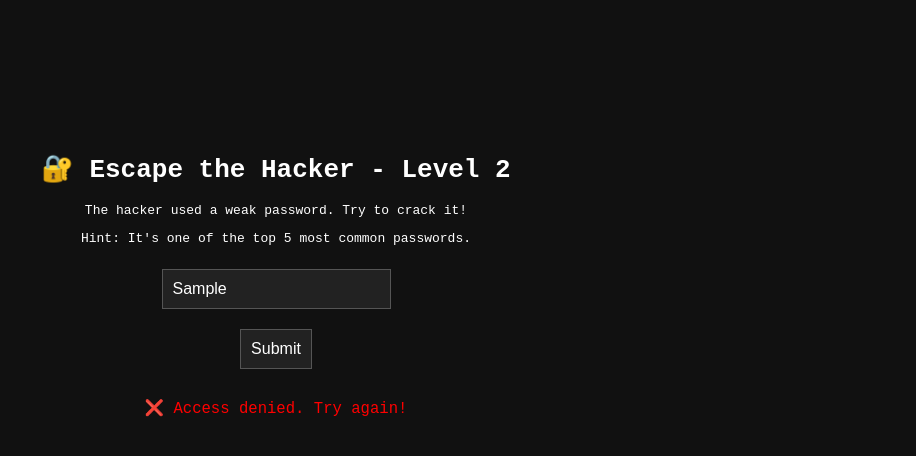
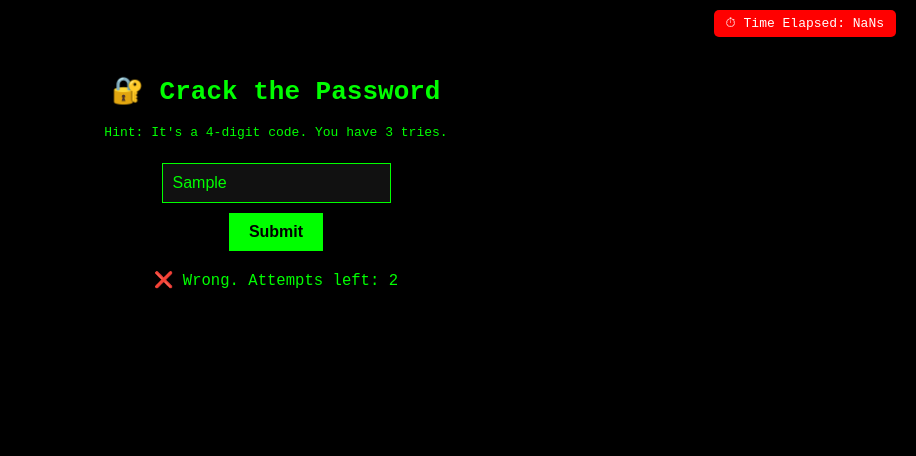
Before and after one commit to FANIZO/BREAK-ME-IF-YOU-CAN, a plain HTML site: page password.html in a window 1280 px wide. Both pictures are taken after typing "Sample" into the empty fields and a click on the button "Submit". Shown: the whole page, without its empty margins (364-1280 px from the left). Drawn offline with Linux system fonts and the light colour scheme.

Commit message:
Update password.html

```diff
--- a/password.html
+++ b/password.html
@@ -1,71 +1,98 @@
-
 <!DOCTYPE html>
-<html lang="en">
+<html>
 <head>
   <meta charset="UTF-8">
-  <title>Password Crack Challenge</title>
+  <title>Password Cracker</title>
   <style>
-    body { background-color: #111; color: white; font-family: monospace; text-align: center; padding-top: 10%; }
-    input, button {
+    body {
+      background-color: black;
+      color: lime;
+      font-family: monospace;
+      text-align: center;
+      padding-top: 50px;
+    }
+    input {
       padding: 10px;
+      background-color: #111;
+      color: lime;
+      border: 1px solid lime;
+      margin: 10px;
       font-size: 1em;
-      background-color: #222;
+    }
+    button {
+      padding: 10px 20px;
+      background-color: lime;
+      color: black;
+      font-weight: bold;
+      font-size: 1em;
+      border: none;
+      cursor: pointer;
+    }
+    #countdown {
+      position: fixed;
+      top: 10px;
+      right: 20px;
+      background: red;
       color: white;
-      border: 1px solid #555;
-      margin: 10px;
+      padding: 6px 12px;
+      font-size: 1em;
+      border-radius: 5px;
     }
-    #feedback { margin-top: 20px; font-size: 1.2em; }
+    #message {
+      margin-top: 20px;
+      font-size: 1.2em;
+    }
   </style>
-  <script src="https://www.gstatic.com/firebasejs/9.22.2/firebase-app-compat.js"></script>
-  <script src="https://www.gstatic.com/firebasejs/9.22.2/firebase-database-compat.js"></script>
 </head>
 <body>
 
-<h1>🔐 Escape the Hacker - Level 2</h1>
-<p>The hacker used a weak password. Try to crack it!</p>
-<p>Hint: It's one of the top 5 most common passwords.</p>
+<div id="countdown">⏱ Time Elapsed: <span id="timeElapsed">0</span>s</div>
 
-<input type="text" id="passwordInput" placeholder="Enter password guess">
+<h1>🔐 Crack the Password</h1>
+<p>Hint: It's a 4-digit code. You have 3 tries.</p>
+<input type="text" id="guess" placeholder="Enter 4-digit code" maxlength="4">
 <br>
 <button onclick="checkPassword()">Submit</button>
-<div id="feedback"></div>
+<div id="message"></div>
 
 <script>
+  const correctPassword = "4321";
+  let attempts = 3;
+  const hackerName = localStorage.getItem("hackerName");
 
-const firebaseConfig = {
-  apiKey: "AIzaSyB2GuAPJXgBHlE-11JpheX-KbH3593UR8A",
-  authDomain: "break-me-if-you-can.firebaseapp.com",
-  databaseURL: "https://break-me-if-you-can-default-rtdb.asia-southeast1.firebasedatabase.app",
-  projectId: "break-me-if-you-can",
-  storageBucket: "break-me-if-you-can.firebasestorage.app",
-  messagingSenderId: "801113986886",
-  appId: "1:801113986886:web:da0604ab81c15507d23747",
-  measurementId: "G-S10SSC53N0"
-};
-
-  firebase.initializeApp(firebaseConfig);
-  const db = firebase.database();
-  const name = localStorage.getItem("hackerName");
-
-  function updateProgress(level) {
-    if (name) db.ref("players/" + name).set({ level: level });
+  function checkPassword() {
+    const guess = document.getElementById("guess").value.trim();
+    if (guess === correctPassword) {
+      updateProgress(3, "Playing");
+      document.getElementById("message").textContent = "✅ Correct password! Moving to next level...";
+      setTimeout(() => {
+        window.location.href = "terminal.html";
+      }, 2000);
+    } else {
+      attempts--;
+      document.getElementById("message").textContent = `❌ Wrong. Attempts left: ${attempts}`;
+      if (attempts === 0) {
+        updateProgress(2, "Lost");
+        localStorage.setItem("gameFinished", "true");
+        window.location.href = "ransom.html";
+      }
+    }
   }
 
-  function checkPassword() {
-    const userInput = document.getElementById("passwordInput").value;
-    const feedback = document.getElementById("feedback");
-    if (userInput === "123456") {
-      updateProgress(2);
-      feedback.style.color = "lime";
-      feedback.textContent = "✅ Access granted! Proceeding to the next level...";
-      setTimeout(() => {
-        window.location.href = "terminal.html";
-      }, 3000);
-    } else {
-      feedback.style.color = "red";
-      feedback.textContent = "❌ Access denied. Try again!";
-    }
+  function updateProgress(level, status) {
+    fetch("https://break-me-if-you-can-default-rtdb.asia-southeast1.firebasedatabase.app/players/" + hackerName + ".json", {
+      method: "PATCH",
+      body: JSON.stringify({ level: level, status: status })
+    });
   }
+
+  const startTime = parseInt(localStorage.getItem("gameStart"), 10);
+  function updateTimer() {
+    const elapsed = Math.floor((Date.now() - startTime) / 1000);
+    document.getElementById("timeElapsed").textContent = elapsed;
+    setTimeout(updateTimer, 1000);
+  }
+  updateTimer();
 </script>
 
 </body>
```
